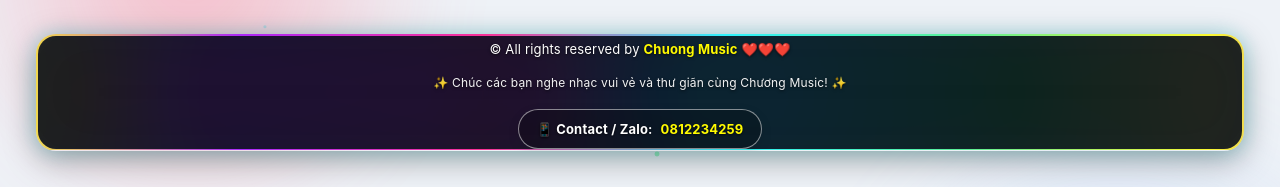
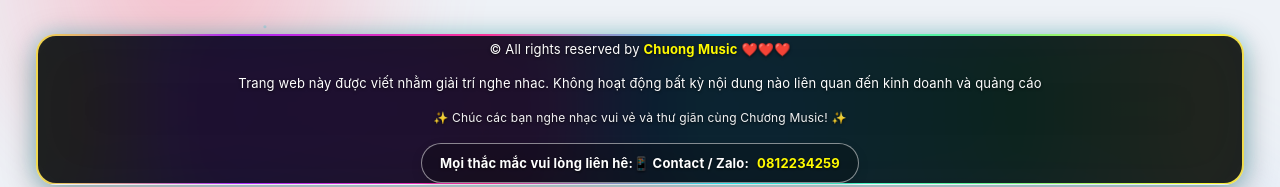
Before and after one commit to chggg123/ChuongMusic, a React (Vite) app: page / in a window 1280 px wide. Shown: the part 178-365 px from the top of the page. Built offline with nearby package versions, Linux system fonts and the light colour scheme; no server answers.

Commit message:
Update App.jsx

```diff
--- a/src/App.jsx
+++ b/src/App.jsx
@@ -982,9 +982,10 @@
 
         <footer className={`site-footer glass-card always-rgb-footer mode-${ledMode}`}>
           <p>© All rights reserved by <strong>Chuong Music</strong> ❤️❤️❤️</p>
+          <p>Trang web này được viết nhằm giải trí nghe nhac. Không hoạt động bất kỳ nội dung nào liên quan đến kinh doanh và quảng cáo</p>
           <p className="sub-msg">✨ Chúc các bạn nghe nhạc vui vẻ và thư giãn cùng Chương Music! ✨</p>
           <div className="footer-contact-badge">
-            📱 Contact / Zalo: <strong>0812234259</strong>
+            Mọi thắc mắc vui lòng liên hê:📱 Contact / Zalo: <strong>0812234259</strong>
           </div>
         </footer>
       </main>
```
